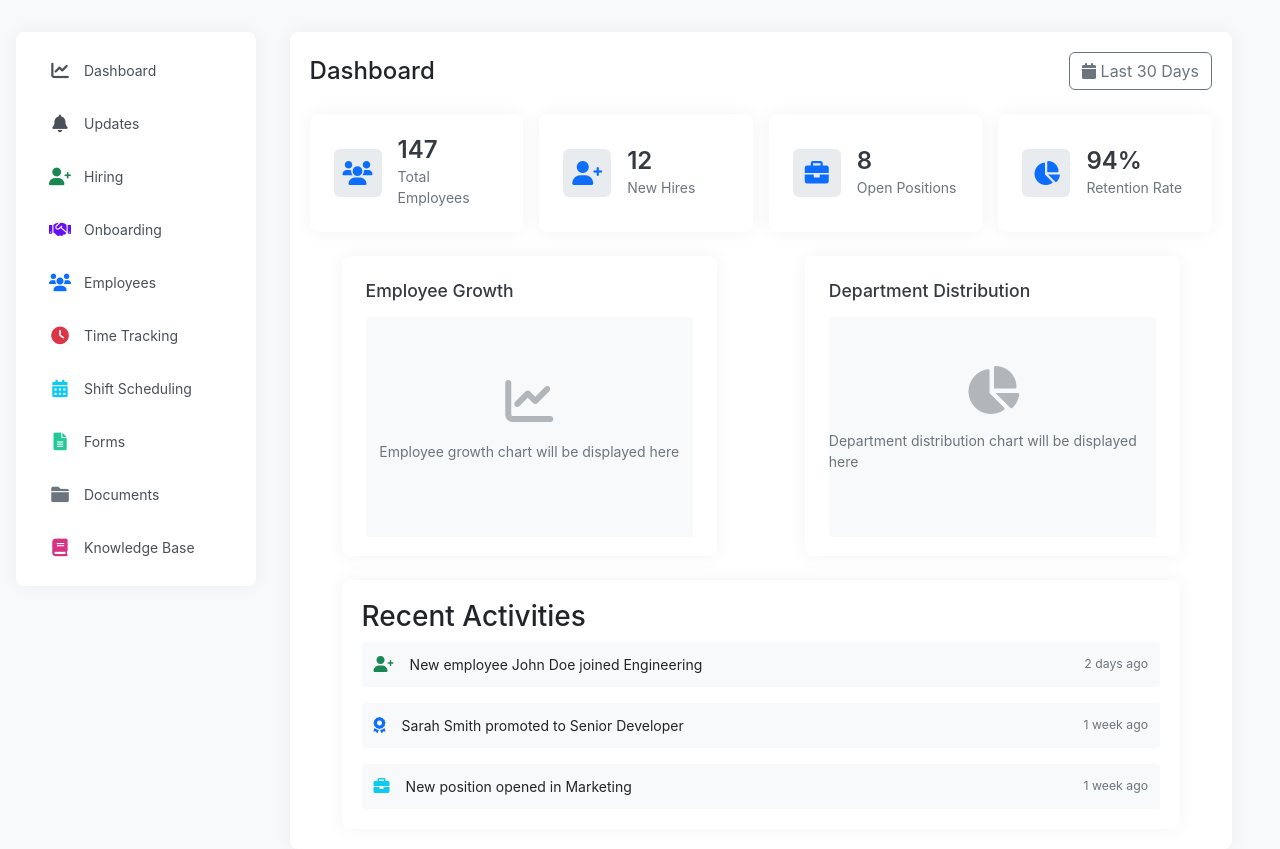
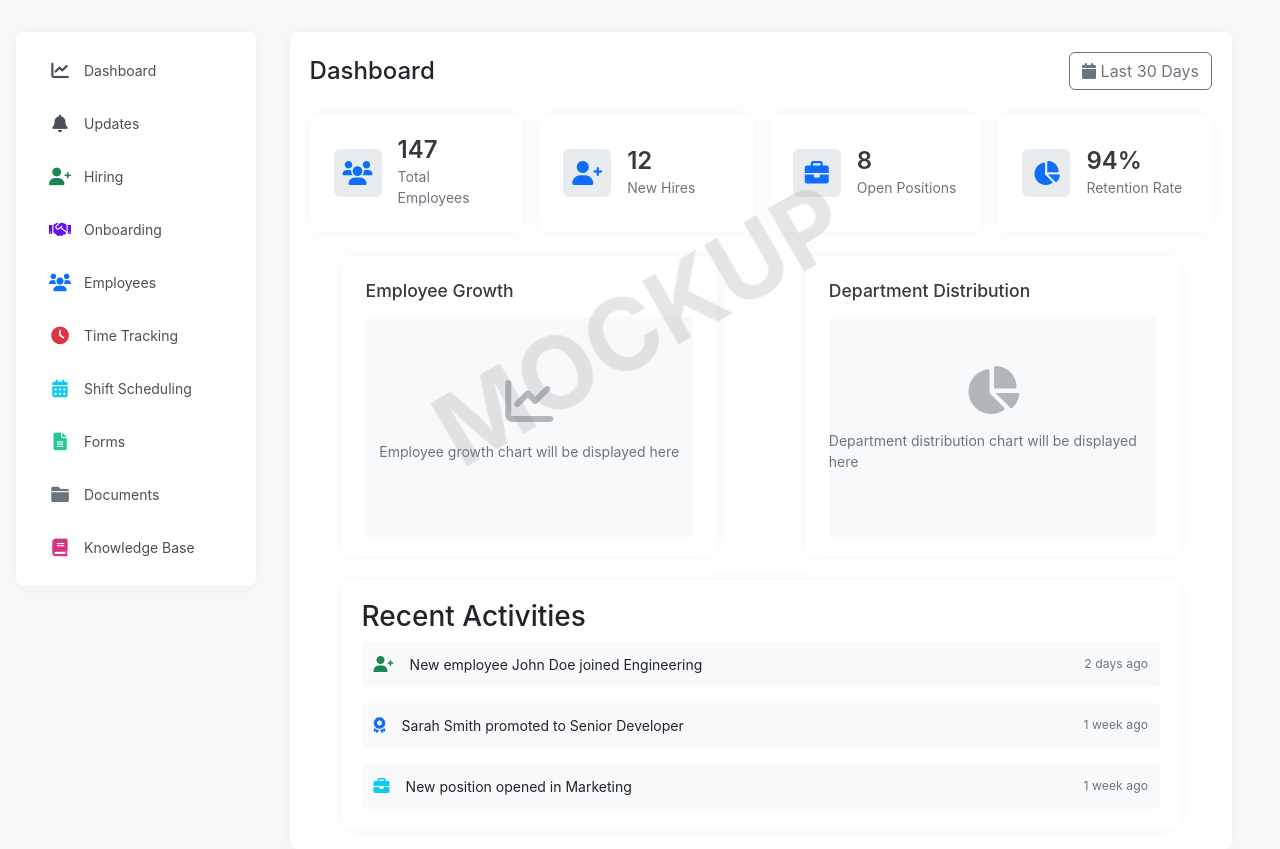
Before and after one commit to sparQone/sparq, a Flask app: page /people/ in a window 1280 px wide. Shown: the part 75-924 px from the top of the page. Run offline with Flask 3, Linux system fonts and the light colour scheme; a user stored in the database is signed in; some libraries are stand-ins or nearby versions.

Commit message:
Diagonal text for mockups

```diff
--- a/modules/people/views/templates/people-dashboard.html
+++ b/modules/people/views/templates/people-dashboard.html
@@ -5,6 +5,22 @@
 {% block additional_styles %}
 {{ super() }}
 <link rel="stylesheet" href="{{ url_for('people_bp.static', filename='css/dashboard.css') }}">
+<style>
+    body::before {
+        content: "MOCKUP";
+        position: fixed;
+        top: 50%;
+        left: 50%;
+        transform: translate(-50%, -50%) rotate(-30deg);
+        font-size: 100px;
+        font-weight: bold;
+        color: rgba(128, 128, 128, 0.2);
+        white-space: nowrap;
+        z-index: 9999;
+        pointer-events: none;
+        user-select: none;
+    }
+</style>
 {% endblock %}
 
 {% block people_content %}
```
Also changed, not shown: modules/people/views/templates/people-updates.html (+16 -0 lines).
